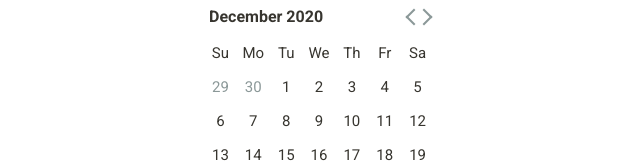
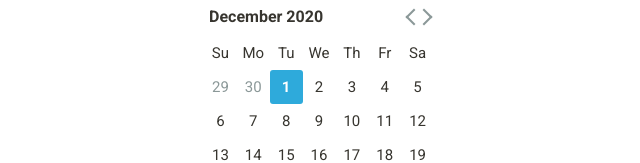
Before and after one commit to BeauJohn/react-calendar, a React (Create React App) app: page / in a window 1280 px wide. Shown: the part 169-332 px from the top of the page, without its empty margins (321-961 px from the left). Built offline with nearby package versions, Linux system fonts and the light colour scheme.

Commit message:
fix bug between toggling ranges

```diff
--- a/src/App.js
+++ b/src/App.js
@@ -1,18 +1,26 @@
 import './style/App.scss'
-import React, { useState } from 'react'
+import React, { useState, useEffect } from 'react'
 import DatePicker from './components/datePicker/DatePicker'
 import DateInput from './components/dateInput/DateInput'
 import Switcher from './components/Switcher'
 
 function App() {
    const [startDate, setStartDate] = useState(new Date())
-   const [endDate, setEndDate] = useState(new Date())
+   const [endDate, setEndDate] = useState()
    const [range, setRange] = useState(false)
+
+   console.log(startDate)
+   console.log(endDate)
 
    const handleChange = (dates) => {
       const [start, end] = dates
       setStartDate(start)
       setEndDate(end)
+   }
+
+   const toggleRange = () => {
+      setEndDate(startDate)
+      setRange((range) => !range)
    }
 
    return (
@@ -45,9 +53,7 @@ function App() {
                   atChange={(date) => setStartDate(date)}
                />
             )}
-            <Switcher toggle={() => setRange((range) => !range)}>
-               {'Include end date '}
-            </Switcher>
+            <Switcher toggle={toggleRange}>{'Include end date'}</Switcher>
          </div>
       </div>
    )
--- a/src/components/datePicker/DatePicker.js
+++ b/src/components/datePicker/DatePicker.js
@@ -5,15 +5,12 @@ import Controls from './Controls'
 import '../../style/datePicker.scss'
 
 function Datepicker(props) {
-   const { startDate, endDate, rangeSelection } = props
+   const { startDate, rangeSelection } = props
    const [activeMonth, setActiveMonth] = useState(startDate)
    const [activeBound, setActiveBound] = useState({
       inner: false,
       outer: false
    })
-
-   console.log(startDate)
-   console.log(endDate)
 
    useEffect(() => {
       setActiveMonth(startDate)
--- a/src/components/datePicker/Day.js
+++ b/src/components/datePicker/Day.js
@@ -5,11 +5,11 @@ function Day(props) {
    const { date } = props.day
 
    const isSelected = () => {
-      const { day, startDate, endDate } = props
+      const { day, startDate, endDate, rangeSelection } = props
       const { date } = day
       const selectedDay = isSameDay(date, startDate)
       const sameAsStart = isSameDay(startDate, endDate)
-      return selectedDay && sameAsStart
+      return (selectedDay && sameAsStart) || (selectedDay && !rangeSelection)
    }
 
    const isInnerBound = () => {
```
